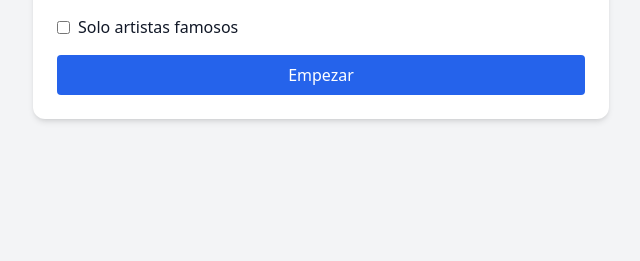
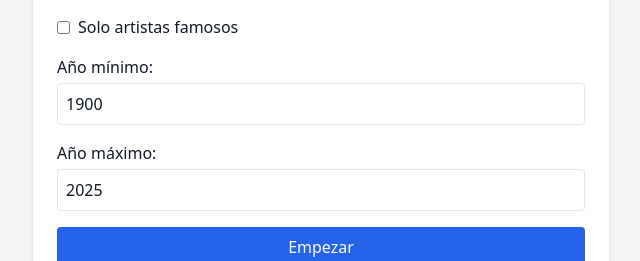
Before and after one commit to arammore/art_quiz_frontend, a React (Vite) app: page / in a window 1280 px wide. Shown: the part 559-820 px from the top of the page, without its empty margins (319-959 px from the left). Built offline with nearby package versions, Linux system fonts and the light colour scheme; no server answers.

Commit message:
Admite rango de fechas

```diff
--- a/src/App.jsx
+++ b/src/App.jsx
@@ -14,7 +14,7 @@ export default function App() {
     try {
       const data = await fetchQuiz(config);
       console.log("Preguntas recibidas:", data);
-      setQuestions(data);
+      setQuestions(data.questions);
       setCurrentIndex(0);
       setCorrectCount(0);
       setFinished(false);
--- a/src/components/QuizConfigForm.jsx
+++ b/src/components/QuizConfigForm.jsx
@@ -8,6 +8,9 @@ export default function QuizConfigForm({ onStart }) {
   const [artMovements, setArtMovements] = useState([]);
   const [famousOnly, setFamousOnly] = useState(false);
   const [availableMovements, setAvailableMovements] = useState([]);
+  const [yearMin, setYearMin] = useState("1900");
+  const [yearMax, setYearMax] = useState("2025");
+
 
   useEffect(() => {
     fetchArtMovements()
@@ -25,7 +28,9 @@ export default function QuizConfigForm({ onStart }) {
       art_movements: artMovements,
       num_questions: parseInt(numQuestions),
       num_options: parseInt(numOptions),
-      famous_only: famousOnly
+      famous_only: famousOnly,
+      year_min: yearMin ? parseInt(yearMin) : null,
+      year_max: yearMax ? parseInt(yearMax) : null
     });
 
     onStart({
@@ -33,7 +38,9 @@ export default function QuizConfigForm({ onStart }) {
       art_movements: artMovements,
       num_questions: parseInt(numQuestions),
       num_options: parseInt(numOptions),
-      famous_only: famousOnly
+      famous_only: famousOnly,
+      year_min: yearMin ? parseInt(yearMin) : null,
+      year_max: yearMax ? parseInt(yearMax) : null
     });
   };
 
@@ -86,6 +93,26 @@ export default function QuizConfigForm({ onStart }) {
         <span>Solo artistas famosos</span>
       </label>
 
+      <label className="block">
+        Año mínimo:
+        <input
+          type="number"
+          value={yearMin}
+          onChange={(e) => setYearMin(e.target.value)}
+          className="block w-full mt-1 p-2 border rounded"
+        />
+      </label>
+
+      <label className="block">
+        Año máximo:
+        <input
+          type="number"
+          value={yearMax}
+          onChange={(e) => setYearMax(e.target.value)}
+          className="block w-full mt-1 p-2 border rounded"
+        />
+      </label>
+
       <button type="submit" className="w-full py-2 bg-blue-600 text-white rounded hover:bg-blue-700 transition">
         Empezar
       </button>
```
Also changed, not shown: 1 other file (tests, documents, lock files or other folders).
